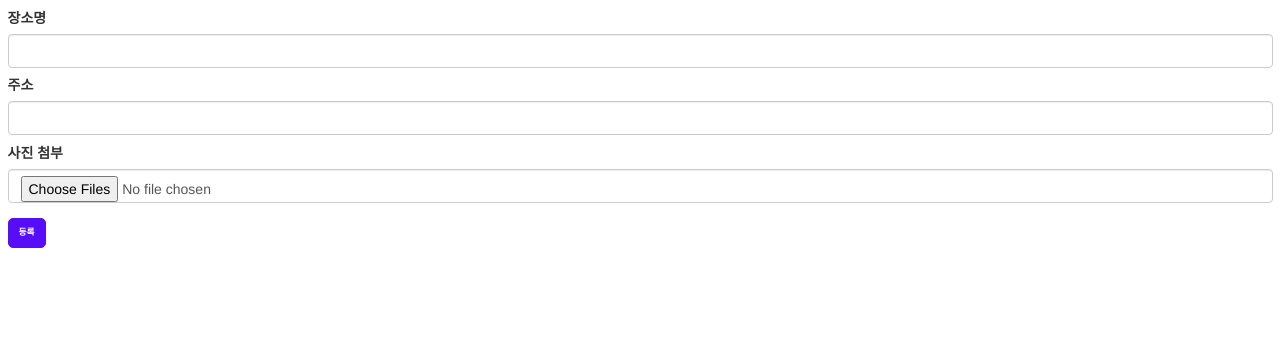
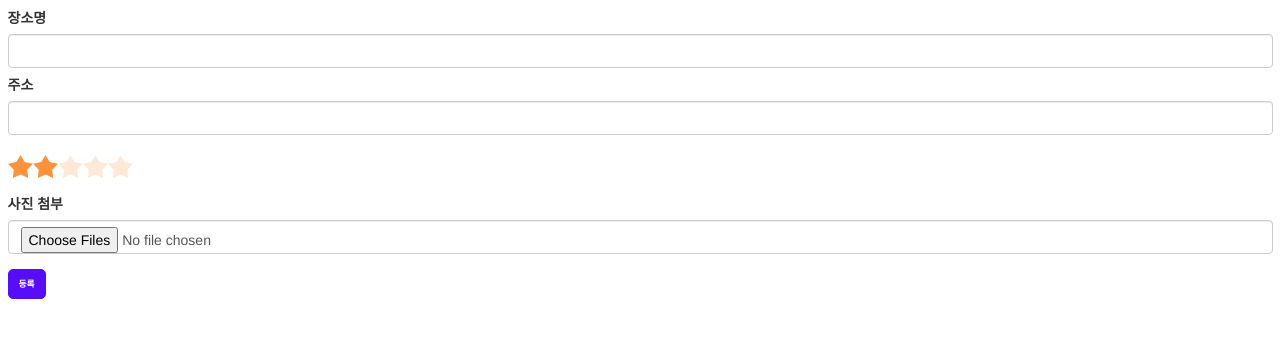
Before and after one commit to likelion-backendschool/your-anmok, a Spring Boot app: page /addPlace in a window 1280 px wide. Shown: the top 338 px of the page. Run offline with Spring Boot 4, Linux system fonts and the light colour scheme; some libraries are stand-ins or nearby versions.

Commit message:
별점 항목 추가, 파일 리네이밍

```diff
--- a/your-anmok/src/main/java/com/lion/youranmok/place/controller/PlaceImgUploadController.java
+++ b/your-anmok/src/main/java/com/lion/youranmok/place/controller/AddPlaceController.java
@@ -1,22 +1,17 @@
 package com.lion.youranmok.place.controller;
 import com.lion.youranmok.place.entity.Place;
-import com.lion.youranmok.place.entity.PlaceImage;
-import com.lion.youranmok.place.service.PlaceImgUploadService;
+import com.lion.youranmok.place.service.AddPlaceService;
 import com.lion.youranmok.place.service.PlaceService;
 import lombok.RequiredArgsConstructor;
-import org.springframework.beans.factory.annotation.Value;
 import org.springframework.stereotype.Controller;
 import org.springframework.web.bind.annotation.*;
 import org.springframework.web.multipart.MultipartFile;
 
-import java.io.File;
-import java.io.IOException;
-
 @Controller
 @RequiredArgsConstructor
-public class PlaceImgUploadController {
+public class AddPlaceController {
 
-    private final PlaceImgUploadService placeImgUploadService;
+    private final AddPlaceService addPlaceService;
     private final PlaceService placeService;
 
     @GetMapping("/addPlace")
@@ -28,7 +23,7 @@ public class PlaceImgUploadController {
     public String addPlaceImg(String placeName, String address, MultipartFile placeImg) {
         Place place = placeService.getPlaceIdByName(placeName, address);
 
-        placeImgUploadService.upload(place.getId(), placeImg);
+        addPlaceService.upload(place.getId(), placeImg);
 
         return "redirect:/";
     }
--- a/your-anmok/src/main/java/com/lion/youranmok/place/repository/PlaceImgUploadRepository.java
+++ b/your-anmok/src/main/java/com/lion/youranmok/place/repository/AddPlaceRepository.java
@@ -5,5 +5,5 @@ import org.springframework.data.jpa.repository.JpaRepository;
 import org.springframework.stereotype.Repository;
 
 @Repository
-public interface PlaceImgUploadRepository extends JpaRepository<PlaceImage, Long> {
+public interface AddPlaceRepository extends JpaRepository<PlaceImage, Long> {
 }
--- a/your-anmok/src/main/resources/templates/popup/addPlace.html
+++ b/your-anmok/src/main/resources/templates/popup/addPlace.html
@@ -43,13 +43,13 @@
             <label for="place-address" class="col-form-label">주소</label>
             <input type="text" class="form-control" id="place-address" name="address">
         </div>
-<!--        <div class="rating rating-lg m-3">-->
-<!--            <input type="radio" name="rating-8" class="mask mask-star-2 bg-orange-400" value="1" />-->
-<!--            <input type="radio" name="rating-8" class="mask mask-star-2 bg-orange-400" value="2" checked />-->
-<!--            <input type="radio" name="rating-8" class="mask mask-star-2 bg-orange-400" value="3" />-->
-<!--            <input type="radio" name="rating-8" class="mask mask-star-2 bg-orange-400" value="4" />-->
-<!--            <input type="radio" name="rating-8" class="mask mask-star-2 bg-orange-400" value="5" />-->
-<!--        </div>-->
+        <div class="rating rating-lg m-3">
+            <input type="radio" name="rating-8" class="mask mask-star-2 bg-orange-400" value="1" />
+            <input type="radio" name="rating-8" class="mask mask-star-2 bg-orange-400" value="2" checked />
+            <input type="radio" name="rating-8" class="mask mask-star-2 bg-orange-400" value="3" />
+            <input type="radio" name="rating-8" class="mask mask-star-2 bg-orange-400" value="4" />
+            <input type="radio" name="rating-8" class="mask mask-star-2 bg-orange-400" value="5" />
+        </div>
         <div class="m-3">
             <label for="place-img" class="col-form-label">사진 첨부</label>
             <input class="form-control" type="file" id="place-img" name="placeImg" multiple>
```
Also changed, not shown: your-anmok/src/main/java/com/lion/youranmok/place/service/AddPlaceService.java (renamed from your-anmok/src/main/java/com/lion/youranmok/place/service/PlaceImgUploadService.java, +4 -4 lines).
